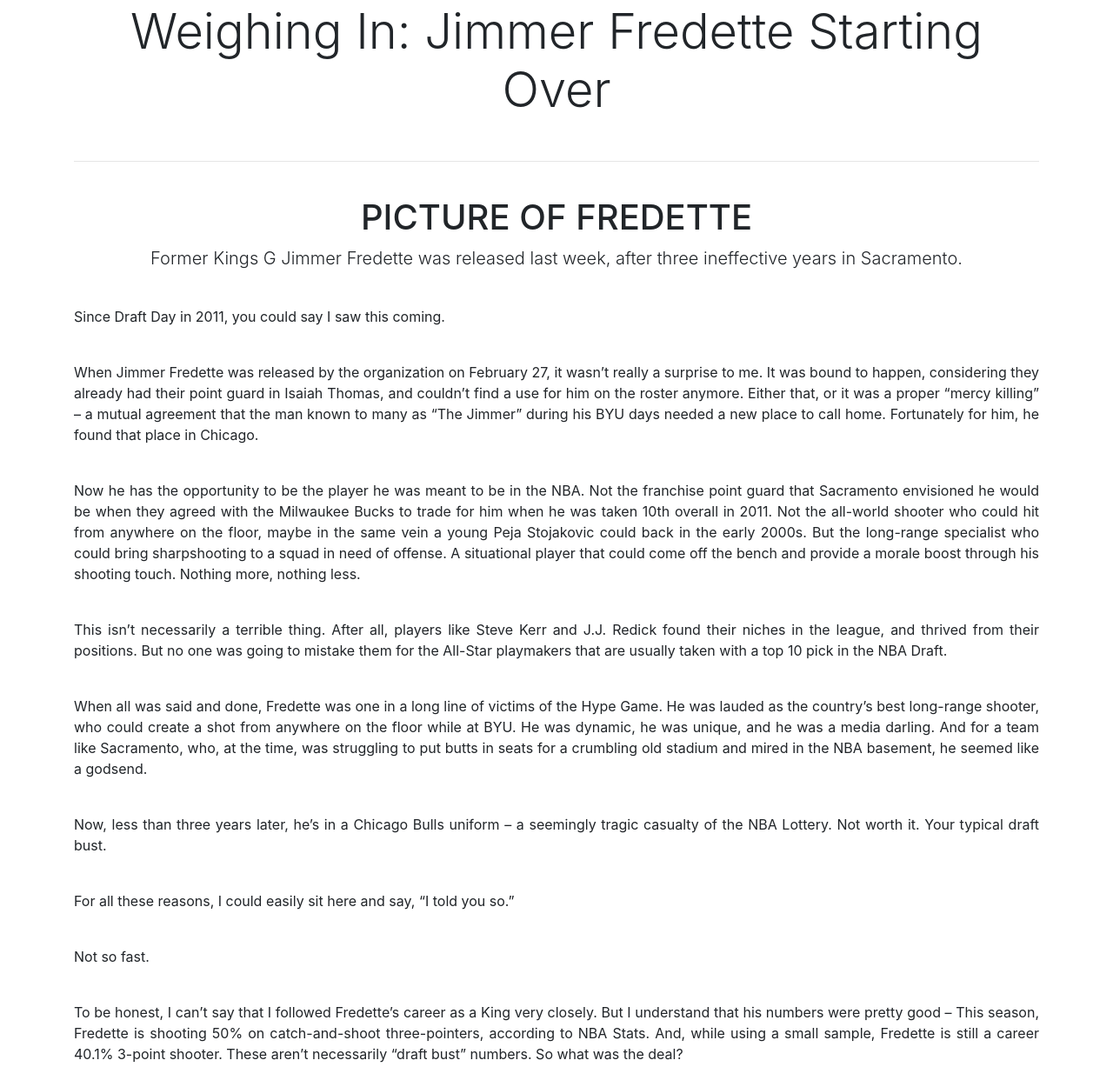
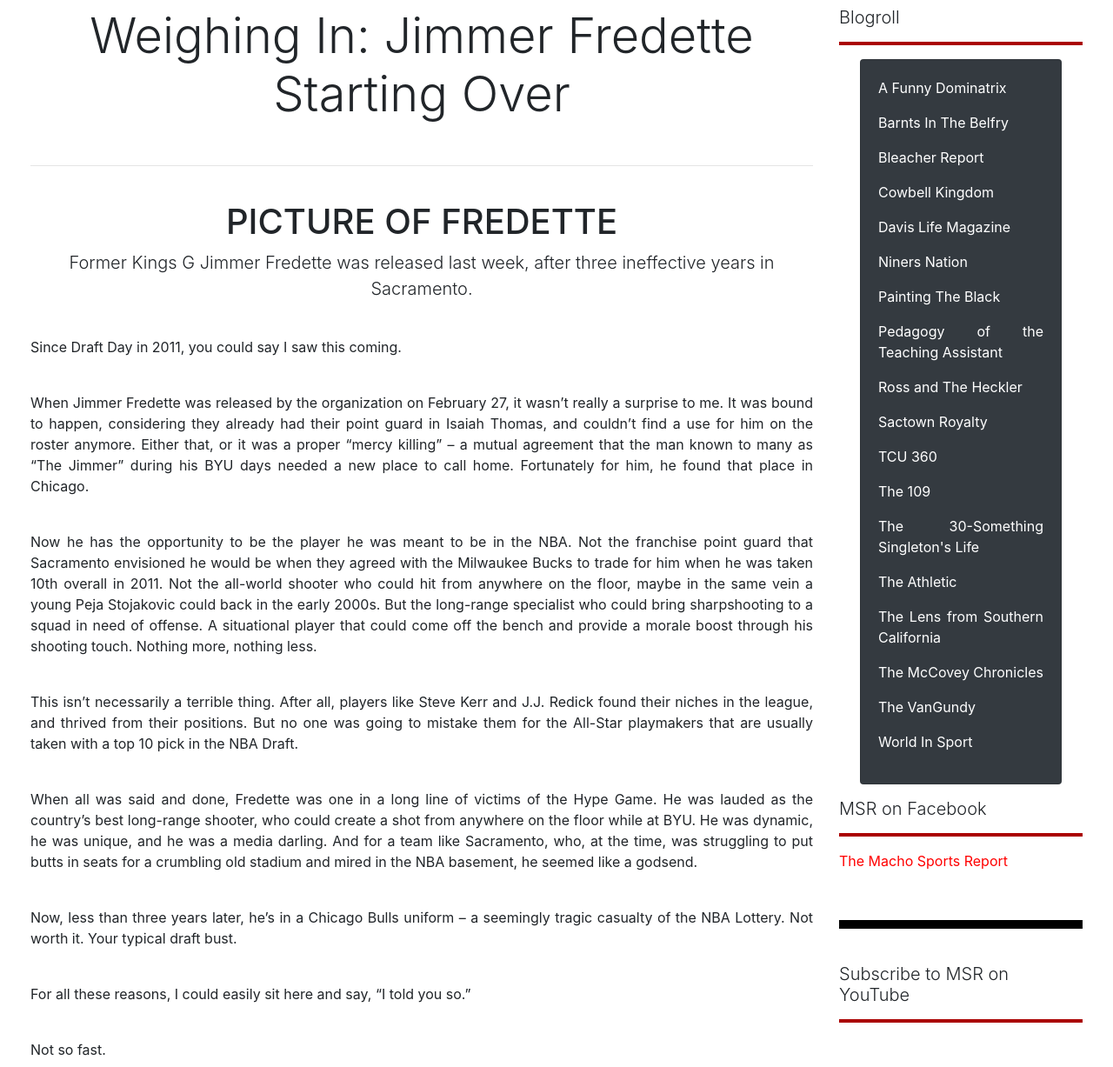
Before and after one commit to kingbrs49/MachoSportsReport, a website: page public/html/articles/article-2014-03-06.html in a window 1280 px wide. Shown: the part 77-1304 px from the top of the page at 87% size. Drawn offline with nearby package versions, Linux system fonts and the light colour scheme.

Commit message:
reformatted and added sidebar blogroll Facebook widget to article-2014-03-06

```diff
--- a/public/html/articles/article-2014-03-06.html
+++ b/public/html/articles/article-2014-03-06.html
@@ -36,8 +36,8 @@
                     </a>
                 </li>
                 <li class="nav-item dropdown">
-                    <a class="nav-link dropdown-toggle" href="#" id="navbarDropdownMenuLink"
-                        data-toggle="dropdown" aria-haspopup="true" aria-expanded="false">
+                    <a class="nav-link dropdown-toggle" href="#" id="navbarDropdownMenuLink" data-toggle="dropdown"
+                        aria-haspopup="true" aria-expanded="false">
                         Archives
                     </a>
                     <ul class="dropdown-menu" aria-labelledby="navbarDropdownMenuLink">
@@ -442,8 +442,8 @@
                     </ul>
                 </li>
                 <li class="nav-item dropdown">
-                    <a class="nav-link dropdown-toggle" href="#" id="navbarDropdownMenuLink"
-                        data-toggle="dropdown" aria-haspopup="true" aria-expanded="false">
+                    <a class="nav-link dropdown-toggle" href="#" id="navbarDropdownMenuLink" data-toggle="dropdown"
+                        aria-haspopup="true" aria-expanded="false">
                         Categories
                     </a>
                     <ul class="dropdown-menu" aria-leabelledby="navbarDropdownMenuLink">
@@ -552,8 +552,8 @@
                     </ul>
                 </li>
                 <li class="nav-item dropdown">
-                    <a class="nav-link dropdown-toggle" href="#" id="navbarDropdownMenuLink"
-                        data-toggle="dropdown" aria-haspopup="true" aria-expanded="false">
+                    <a class="nav-link dropdown-toggle" href="#" id="navbarDropdownMenuLink" data-toggle="dropdown"
+                        aria-haspopup="true" aria-expanded="false">
                         Ask The MSR!
                     </a>
                     <ul class="dropdown-menu" aria-labelledby="navbarDropdownMenuLink">
@@ -570,13 +570,14 @@
                     </ul>
                 </li>
                 <li class="nav-item dropdown">
-                    <a class="nav-link dropdown-toggle" href="#" id="navbarDropdownMenuLink"
-                        data-toggle="dropdown" aria-haspopup="true" aria-expanded="false">
+                    <a class="nav-link dropdown-toggle" href="#" id="navbarDropdownMenuLink" data-toggle="dropdown"
+                        aria-haspopup="true" aria-expanded="false">
                         Other Columns
                     </a>
                     <ul class="dropdown-menu" aria-labelledby="navbarDropdownMenuLink">
                         <li class="dropdown-submenu">
-                            <a class="dropdown-item" href="http://www.davislifemagazine.com/davis-today/sports/macho-sports/">
+                            <a class="dropdown-item"
+                                href="http://www.davislifemagazine.com/davis-today/sports/macho-sports/">
                                 Davis Life Magazine
                             </a>
                         </li>
@@ -596,7 +597,8 @@
         </div>
     </nav>
     <br>
-    <div class="container">
+    <div class="row">
+        <div class="col-lg-9">
             <h1 class="display-4 text-center">
                 Weighing In: Jimmer Fredette Starting Over
             </h1>
@@ -677,6 +679,90 @@
                 Nothing more, nothing less.
             </p>
         </div>
+        <div class="col-lg-3">
+            <h4 class="lead">
+                Blogroll
+            </h4>
+            <hr class="red">
+            <div class="card text-white bg-dark mb-3 ml-4 mr-4">
+                <div class="card-body">
+                    <p>
+                        <a class="white" href="https://sexwithrubberchickens.com/">A Funny Dominatrix</a>
+                    </p>
+                    <p>
+                        <a class="white" href="https://barntsinthebelfry.wordpress.com/">Barnts In The Belfry</a>
+                    </p>
+                    <p>
+                        <a class="white" href="https://bleacherreport.com/">Bleacher Report</a>
+                    </p>
+                    <p>
+                        <a class="white" href="https://thesportsdaily.com/category/cowbell-kingdom/">Cowbell Kingdom</a>
+                    </p>
+                    <p>
+                        <a class="white" href="http://www.davislifemagazine.com/">Davis Life Magazine</a>
+                    </p>
+                    <p>
+                        <a class="white" href="https://www.ninersnation.com/">Niners Nation</a>
+                    </p>
+                    <p>
+                        <a class="white" href="https://chrisross91.wordpress.com/">Painting The Black</a>
+                    </p>
+                    <p>
+                        <a class="white" href="http://teachingassistantsdsu.blogspot.com/">Pedagogy of the Teaching Assistant</a>
+                    </p>
+                    <p>
+                        <a class="white" href="http://rossandheckler.blogspot.com/">Ross and The Heckler</a>
+                    </p>
+                    <p>
+                        <a class="white" href="https://www.sactownroyalty.com/">Sactown Royalty</a>
+                    </p>
+                    <p>
+                        <a class="white" href="https://www.tcu360.com/">TCU 360</a>
+                    </p>
+                    <p>
+                        <a class="white" href="https://www.tcu360.com/category/the-109/">The 109</a>
+                    </p>
+                    <p>
+                        <a class="white" href="http://shesingleton.blogspot.com/">The 30-Something Singleton's Life</a>
+                    </p>
+                    <p>
+                        <a class="white" href="http://www.theathletic.com/">The Athletic</a>
+                    </p>
+                    <p>
+                        <a class="white" href="https://brettryanclu.wordpress.com/">The Lens from Southern California</a>
+                    </p>
+                    <p>
+                        <a class="white" href="https://www.mccoveychronicles.com/">The McCovey Chronicles</a>
+                    </p>
+                    <p>
+                        <a class="white" href="https://thevangundy.wordpress.com/">The VanGundy</a>
+                    </p>
+                    <p>
+                        <a class="white" href="https://worldinsport.com/">World In Sport</a>
+                    </p>
+                </div>
+            </div>
+            <h4 class="lead">
+                MSR on Facebook
+            </h4>
+            <hr class="red">
+            <div class="fb-page" data-href="https://www.facebook.com/CaMachoSports" data-tabs="timeline"
+                data-width="300" data-height="700" data-small-header="false" data-adapt-container-width="true"
+                data-hide-cover="false" data-show-facepile="true">
+                <blockquote cite="https://www.facebook.com/CaMachoSports" class="fb-xfbml-parse-ignore"><a
+                        href="https://www.facebook.com/CaMachoSports">The Macho Sports Report</a></blockquote>
+            </div>
+            <br>
+            <hr class="black">
+            <br>
+            <h4 class="lead">
+                Subscribe to MSR on YouTube
+            </h4>
+            <hr class="red">
+            <div class="g-ytsubscribe" data-channelid="UCLyYGkinb5lXRB_GyvjsENQ" data-layout="full" data-theme="dark" data-count="default">
+            </div>
+        </div>
+    </div>
 
     <script src="https://code.jquery.com/jquery-3.5.1.slim.min.js"
         integrity="sha384-DfXdz2htPH0lsSSs5nCTpuj/zy4C+OGpamoFVy38MVBnE+IbbVYUew+OrCXaRkfj"
```
Lines whose indentation alone changed are shown as unchanged.
